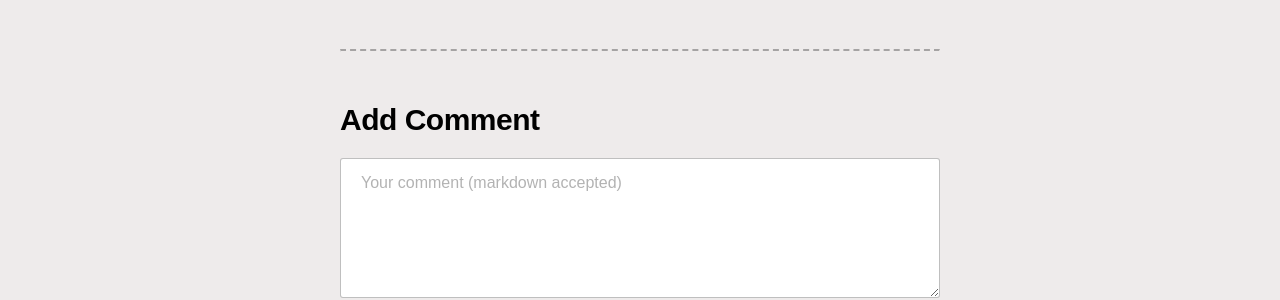
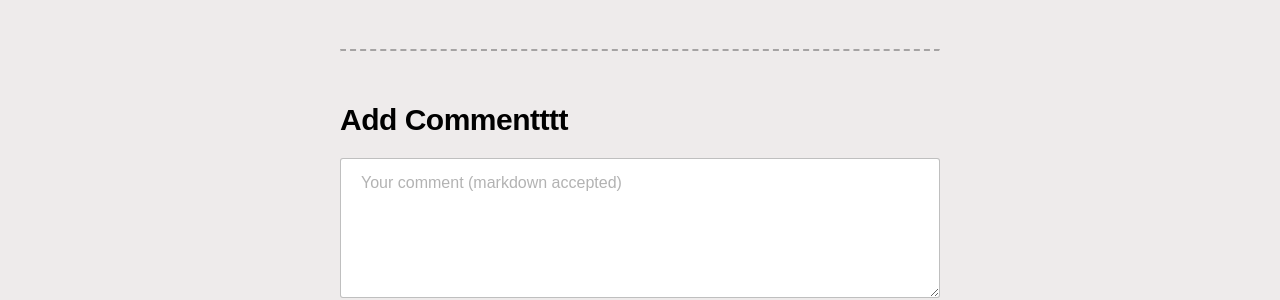
Before and after one commit to eriktailor/eriktailor.github.io_source, a Jekyll site: the page built from _posts/2022-04-05-create-components-with-gulp-and-nunjucks.md, in a window 1280 px wide. Shown: the part 1472-1772 px from the top of the page. Built offline with Jekyll 4.4.1, drawn with Linux system fonts in a browser that asks for light colours; nearby versions of some CDN libraries; comment, search, counter and statistics services are not loaded.

Commit message:
Update comment_form.html

```diff
--- a/_includes/comment_form.html
+++ b/_includes/comment_form.html
@@ -7,7 +7,7 @@
   <input type="hidden" name="options[reCaptcha][secret]"  value="{{ site.reCaptcha.secret }}"> -->
 
   <div class="textfield">
-    <label for="comment-form-message"><h2>Add Comment <small><a rel="nofollow" id="cancel-comment-reply-link" href="{{ page.url | absolute_url }}#respond" style="display:none;">(cancel reply)</a></small></h2>
+    <label for="comment-form-message"><h2>Add Commentttt <small><a rel="nofollow" id="cancel-comment-reply-link" href="{{ page.url | absolute_url }}#respond" style="display:none;">(cancel reply)</a></small></h2>
       <textarea class="textfield__input" name="fields[message]" type="text" id="comment-form-message" placeholder="Your comment (markdown accepted)" required rows="6"></textarea>
     </label>
     <div class="comment-form-message-footnote">
```
